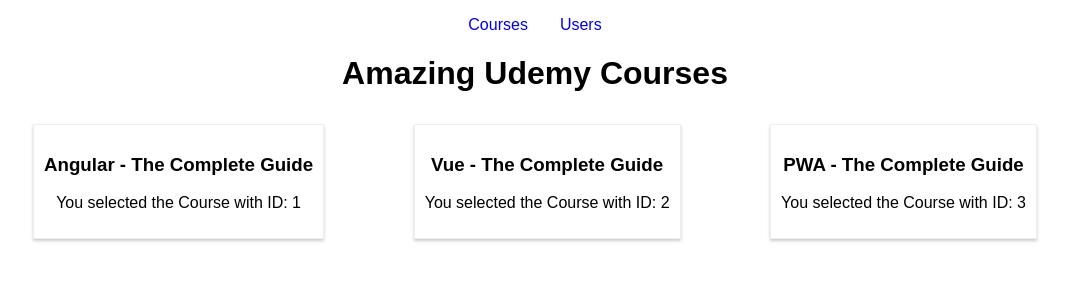
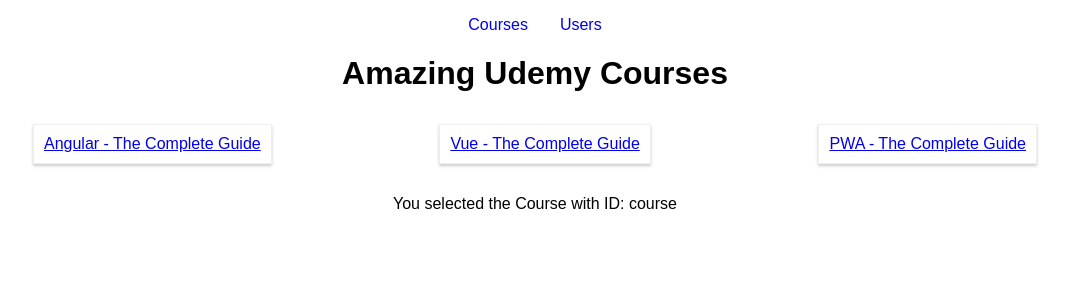
Before and after one commit to jg00/prac-react-01e-react-routing, a React (Create React App) app: page /courses/course in a window 1280 px wide. Shown: the top 300 px of the page, without its empty margins (105-1174 px from the left). Built offline with nearby package versions, Linux system fonts and the light colour scheme.

Commit message:
Courses.js - added nested route.

```diff
--- a/src/App.js
+++ b/src/App.js
@@ -24,8 +24,6 @@
   <ol style={{textAlign: 'left'}}>
     <li>Add Routes to load "Users" and "Courses" on different pages (by entering a URL, without Links)</li>
     <li>Add a simple navigation with two links => One leading to "Users", one leading to "Courses"</li>
-
-      --CONTINUE HERE--
     <li>Make the courses in "Courses" clickable by adding a link and load the "Course" component in the place of "Courses" (without passing any data for now)</li>
     <li>Pass the course ID to the "Course" page and output it there</li>
     <li>Pass the course title to the "Course" page - pass it as a param or score bonus points by passing it as query params (you need to manually parse them though!)</li>
--- a/src/components/Navigation/Navigation.module.css
+++ b/src/components/Navigation/Navigation.module.css
@@ -1,9 +1,9 @@
 .Nav ul {
   padding: 0;
+  list-style: none;
 }
 
 .Nav li {
-  list-style: none;
   display: inline-block;
   padding: 0 1rem;
 }
--- /dev/null
+++ b/src/components/NoMatch/NoMatch.js
@@ -0,0 +1,5 @@
+import React from "react";
+
+const noMatch = props => <h1>Page not found</h1>;
+
+export default noMatch;
--- a/src/containers/Course/Course.js
+++ b/src/containers/Course/Course.js
@@ -1,12 +1,40 @@
 import React, { Component } from "react";
 
 class Course extends Component {
+  state = {
+    courseTitle: ""
+  };
+
+  componentDidMount() {
+    this.parseQueryParams();
+  }
+
+  componentDidUpdate() {
+    this.parseQueryParams();
+  }
+
+  parseQueryParams() {
+    // console.log(this.props);
+    // console.log(this.props.location.search); // Looks like this "search: "?title=PWA%20-%20The%20Complete%20Guide".  We can use URLSearchParams().
+    const query = new URLSearchParams(this.props.location.search);
+    for (let param of query.entries()) {
+      //console.log(param); // ["title", "Vue - The Complete Guide"]
+
+      if (this.state.courseTitle !== param[1]) {
+        this.setState({
+          courseTitle: param[1]
+        });
+      }
+    }
+  }
+
   render() {
-    console.log(this.props);
     return (
       <div>
-        <h1>{this.props.title}</h1>
-        <p>You selected the Course with ID: {this.props.id}</p>
+        <h1>{this.state.courseTitle}</h1>
+        <p>
+          You selected the Course with ID: {this.props.match.params.courseId}
+        </p>
       </div>
     );
   }
--- a/src/containers/Courses/Courses.js
+++ b/src/containers/Courses/Courses.js
@@ -1,7 +1,6 @@
 import React, { Component } from "react";
-
+import { Route, Link } from "react-router-dom";
 import "./Courses.css";
-
 import Course from "../Course/Course";
 
 class Courses extends Component {
@@ -19,14 +18,27 @@
         <h1>Amazing Udemy Courses</h1>
         <section className="Courses">
           {this.state.courses.map(course => {
-            // return <article className="Course" key={course.id}>{course.title}</article>;
             return (
-              <article className="Course" key={course.id}>
-                <Course id={course.id} title={course.title} />
-              </article>
+              <Link
+                key={course.id}
+                // to={"/course/" + course.id + "/title/" + course.title}
+                // to="/courses/course"
+                // to={this.props.match.url + "/course"}
+                // to={this.props.match.url + "/" + course.id}
+
+                to={{
+                  pathname: this.props.match.url + "/" + course.id,
+                  search: "?title=" + course.title
+                }}
+              >
+                <article className="Course">{course.title}</article>
+              </Link>
             );
           })}
         </section>
+
+        {/* /courses/:courseId" */}
+        <Route path={this.props.match.url + "/:courseId"} component={Course} />
       </div>
     );
   }
--- a/src/containers/Manage/Manage.js
+++ b/src/containers/Manage/Manage.js
@@ -1,16 +1,26 @@
 import React, { Component } from "react";
-import { Route } from "react-router-dom";
+import { Route, Switch, Redirect } from "react-router-dom";
 import Aux from "../../hoc/Aux/Aux";
 
 import Courses from "../Courses/Courses";
+// import Course from "../Course/Course";
 import Users from "../Users/Users";
+import NoMatch from "../../components/NoMatch/NoMatch";
 
 class Manage extends Component {
   render() {
     return (
       <Aux>
-        <Route path="/courses" component={Courses} />
-        <Route path="/users" component={Users} />
+        <Switch>
+          {/* <Route path="/course/:id/title/:title" component={Course} /> */}
+          {/* <Route path="/courses/:courseid/:title" component={Course} /> */}
+          {/* <Route path="/courses/course" component={Course} /> */}
+          {/* <Route path="/courses/:courseId" component={Course} /> */}
+          <Route path="/courses" component={Courses} />
+          <Route path="/users" component={Users} />
+          <Redirect from="/all-courses" to="courses" />
+          <Route component={NoMatch} />
+        </Switch>
       </Aux>
     );
   }
```
